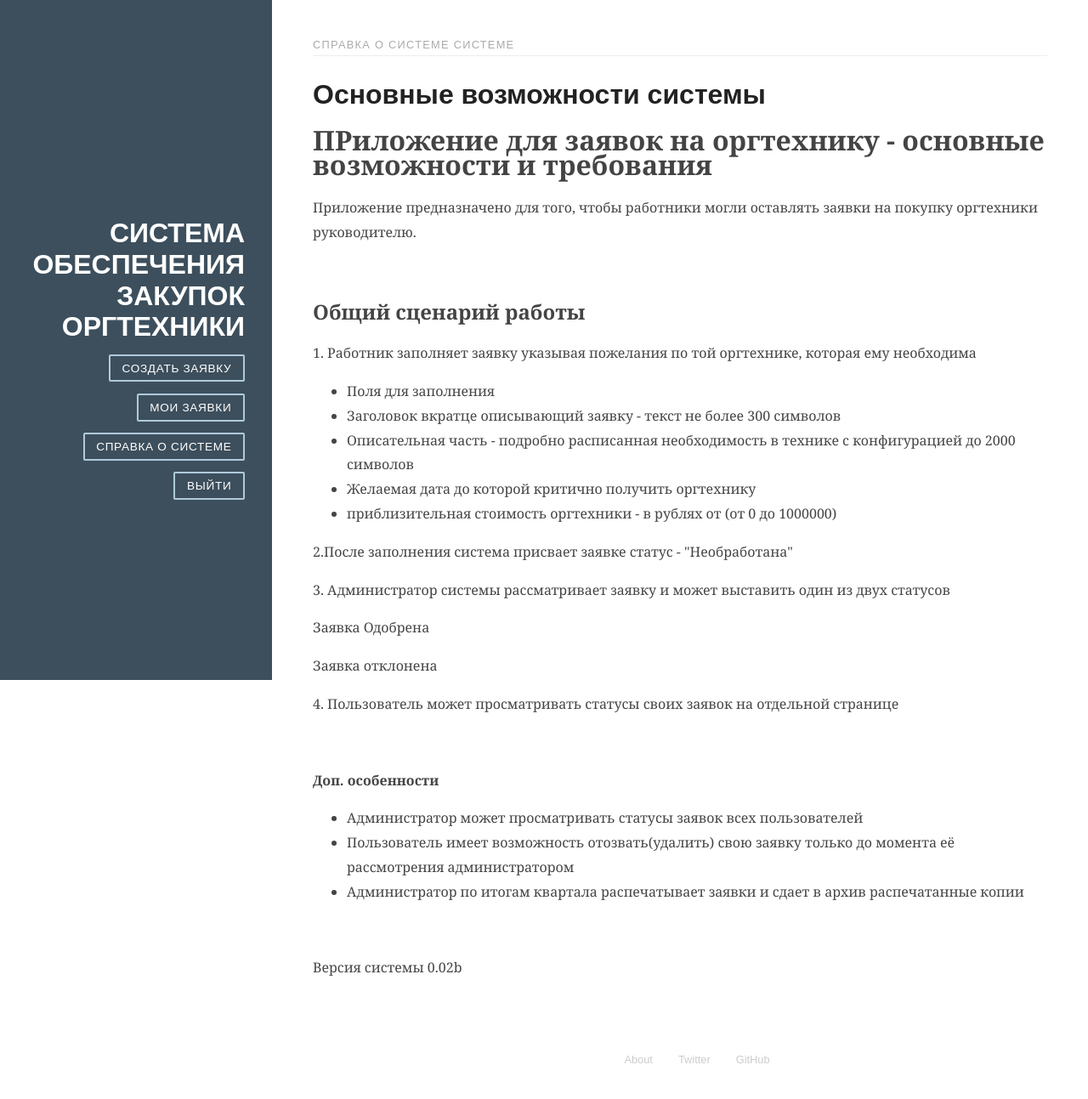
After one commit to stmirage/akbarsbuggywebapp, a Flask app: page /help in a window 1280 px wide. The commit adds this page. Shown: the whole page at 85% size. Run offline with Flask 2, Linux system fonts and the light colour scheme; a user stored in the database is signed in.

Commit message:
help page

```diff
--- a/App/main.py
+++ b/App/main.py
@@ -16,3 +16,7 @@ def profile():
 @main.route('/bad')
 def bad_request():
     return "Internal Server Error",500
+
+@main.route('/help')
+def help_page():
+    return render_template('help_page.html', name=current_user.name)
--- a/App/templates/baseInnerPages.html
+++ b/App/templates/baseInnerPages.html
@@ -34,7 +34,7 @@
                     </li>
                     {% endif %}
 					<li class="nav-item">
-                        <a class="pure-button" href="http://yuilibrary.com">Справка о системе</a>
+                        <a class="pure-button" href="/help">Справка о системе</a>
                     </li>
 					<li class="nav-item">
                         <a class="pure-button" href="/logout">Выйти</a>
--- /dev/null
+++ b/App/templates/help_page.html
@@ -0,0 +1,64 @@
+{% extends "baseInnerPages.html" %}
+
+{% block content %}
+
+    <div class="content pure-u-1 pure-u-md-3-4">
+        <div>
+            <div class="posts">
+
+
+
+                <h1 class="content-subhead">Справка о системе системе</h1>
+                <section class="post">
+                    <header class="post-header">
+
+
+                        <h2 class="post-title">Основные возможности системы</h2>
+
+                        <p class="post-meta">
+
+                        </p>
+                    </header>
+
+                    <div class="post-description">
+<h1>ПРиложение для заявок на оргтехнику - основные возможности и требования</h1>
+<p>Приложение предназначено для того, чтобы работники могли оставлять заявки на покупку оргтехники руководителю.</p>
+<p>&nbsp;</p>
+<h2>Общий сценарий работы</h2>
+<p>1. Работник заполняет заявку указывая пожелания по той оргтехнике, которая ему необходима</p>
+<ul>
+<li>Поля для заполнения</li>
+<li>Заголовок вкратце описывающий заявку - текст не более 300 символов</li>
+<li>Описательная часть - подробно расписанная необходимость в технике с конфигурацией до 2000 символов</li>
+<li>Желаемая дата до которой критично получить оргтехнику</li>
+<li>приблизительная стоимость оргтехники - в рублях от&nbsp;(от 0 до 1000000)</li>
+</ul>
+<p>2.После заполнения система присвает заявке статус - "Необработана"</p>
+<p>3. Администратор системы рассматривает заявку и может выставить один из двух статусов</p>
+<p>Заявка Одобрена</p>
+<p>Заявка отклонена</p>
+<p>4. Пользователь может просматривать статусы своих заявок на отдельной странице</p>
+<p>&nbsp;</p>
+<p><strong>Доп. особенности</strong></p>
+<ul>
+<li>Администратор может просматривать статусы заявок всех пользователей</li>
+<li>Пользователь имеет возможность отозвать(удалить) свою заявку только до момента её рассмотрения администратором</li>
+<li>Администратор по итогам квартала распечатывает заявки и сдает в архив распечатанные копии</li>
+</ul>
+<p>&nbsp;</p>
+<p>Версия системы 0.02b</p>
+                    </div>
+                </section>
+
+
+
+
+            </div>
+
+
+
+
+            </div>
+
+
+{% endblock %}
```
Also changed, not shown: App/templates/login.html (+14 -0 lines), App/database2.db.
